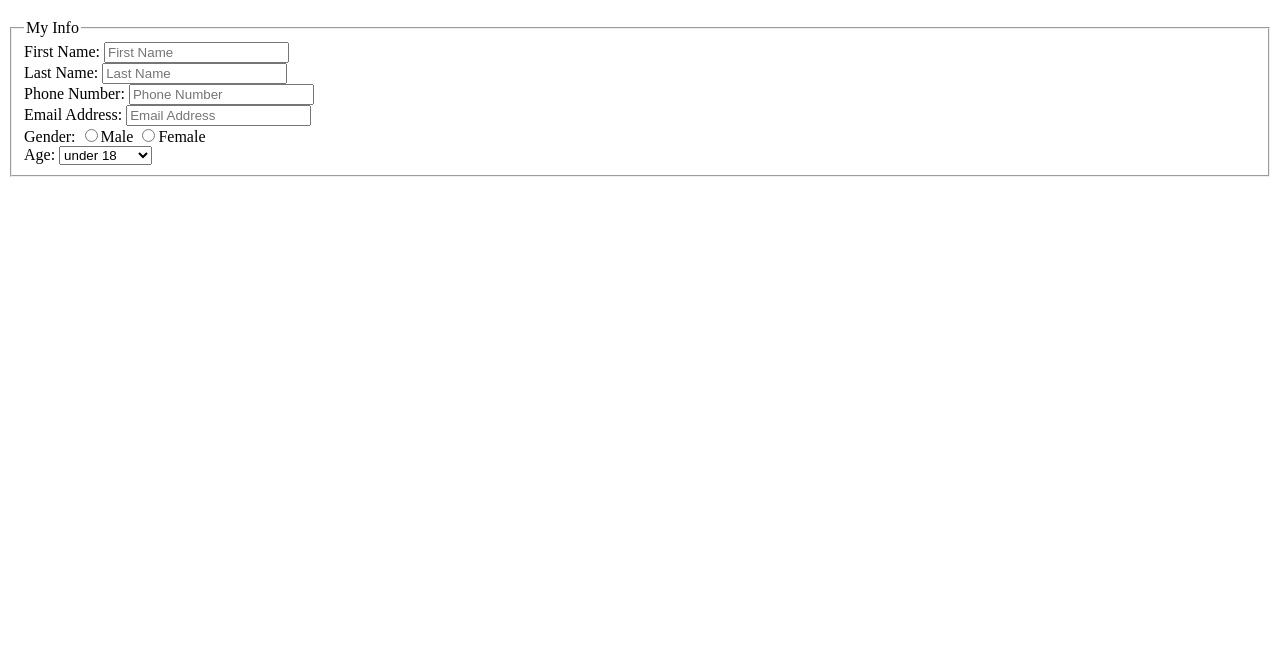
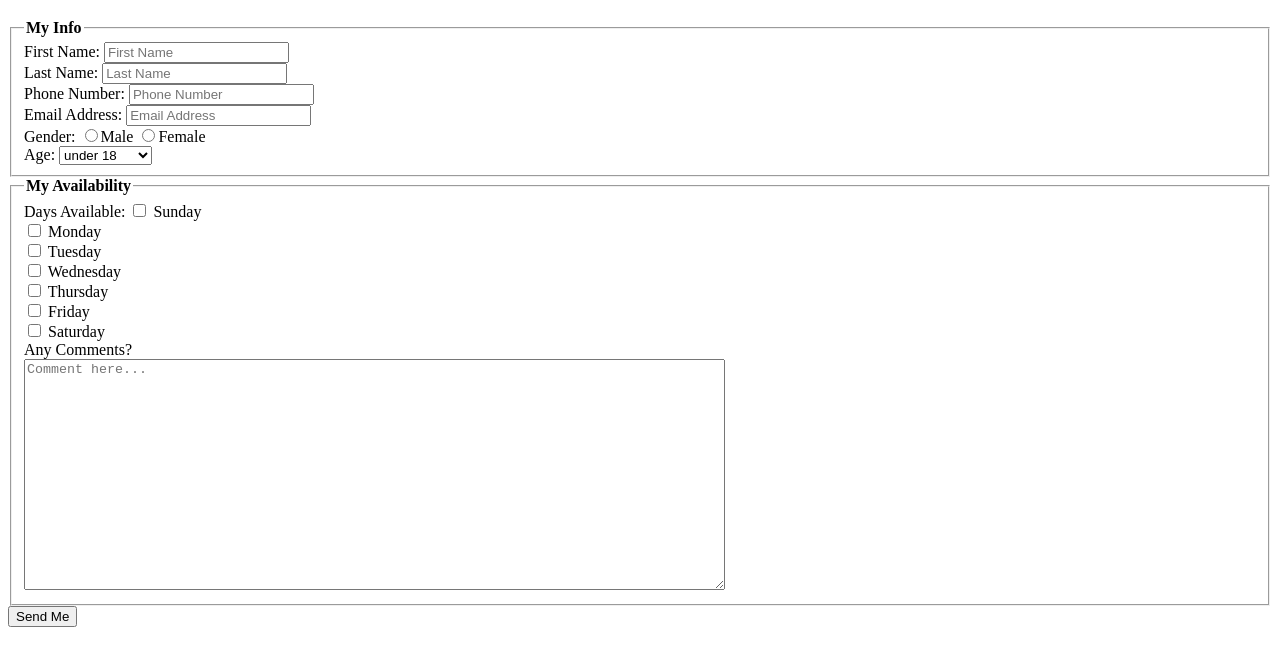
Before and after one commit to ssandoval3/Lab04, a plain HTML site: page index.html in a window 1280 px wide. Shown: the part 61-726 px from the top of the page. Drawn offline with Linux system fonts and the light colour scheme.

Commit message:
added line cleaner formatting to first fieldset and finished second fieldset

```diff
--- a/index.html
+++ b/index.html
@@ -11,18 +11,18 @@
       <form method="POST" autocomplete="on" action="http://bloomingdale.sat.iit.edu/kriedan/lab3formscript.php">
 	    <h1>Volunteer Form</h1>
 		<fieldset>
-		  <legend>My Info</legend>
+		  <legend><strong>My Info</strong></legend>
 		  <div>
-		    <label>First Name: <input type="text" name="first_name_field" placeholder = "First Name"></label>
+		    <label>First Name: <input type="text" name="first_name_field" placeholder = "First Name"></label> <br>
 		  </div>
 		  <div>
-		    <label>Last Name: <input type="text" name="Last_name_field" placeholder = "Last Name"></label>
+		    <label>Last Name: <input type="text" name="Last_name_field" placeholder = "Last Name"></label> <br>
 		  </div>
 		  <div>
-		    <label>Phone Number: <input type="text" name="phone_number_field" placeholder = "Phone Number"></label>
+		    <label>Phone Number: <input type="text" name="phone_number_field" placeholder = "Phone Number"></label> <br>
 		  </div>
 		  <div>
-		    <label>Email Address: <input type="text" name="email_address_field" placeholder = "Email Address"></label>
+		    <label>Email Address: <input type="text" name="email_address_field" placeholder = "Email Address"></label> <br>
 		  </div>
 		  <div>
 		    <label>Gender: </label>
@@ -41,7 +41,28 @@
                 <option value="65 and over">65 and over</option>
               </select>
 		  </div>
+		</fieldset>
+		<fieldset>
+		  <legend><strong>My Availability</strong></legend>
+		  <div>
+		    <label>Days Available: </label>
+			<label> <input type = "checkbox" name = "available_field[]" value = "Sunday"> Sunday </label> <br>
+			<label> <input type = "checkbox" name = "available_field[]" value = "Monday"> Monday </label> <br>
+			<label> <input type = "checkbox" name = "available_field[]" value = "Tuesday"> Tuesday </label> <br>
+			<label> <input type = "checkbox" name = "available_field[]" value = "Wednesday"> Wednesday </label> <br>
+			<label> <input type = "checkbox" name = "available_field[]" value = "Thursday"> Thursday </label> <br>
+			<label> <input type = "checkbox" name = "available_field[]" value = "Friday"> Friday </label> <br>
+			<label> <input type = "checkbox" name = "available_field[]" value = "Saturday"> Saturday </label> <br>
+		  </div>
+		  <div>
+		    <label>Any Comments?</label> <br>
+			<textarea cols = "85" rows = "15" name = "comments_field" placeholder = "Comment here..."></textarea>
+		  </div>
+		</fieldset>
 
-		</fieldset>
+		<input type="hidden" name="hidden_field" value="ssandoval3">
+
+		<input type="submit" value="Send Me">
+	  </form>
   </body>
 </html>
```
Lines whose indentation alone changed are shown as unchanged.
